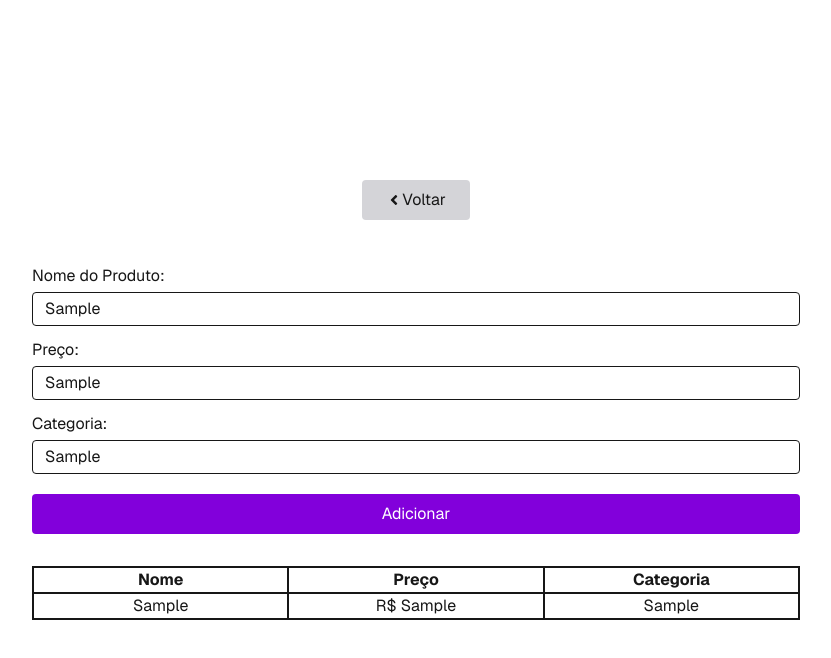
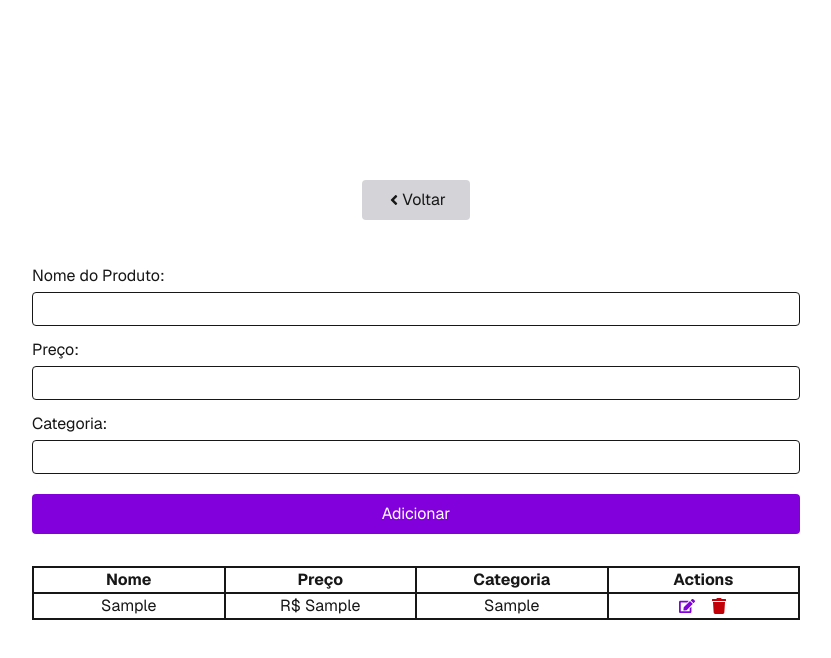
Before and after one commit to leonardohernandesq/cruds, a Next.js app: page /crud2 in a window 1280 px wide. Both pictures are taken after typing "Sample", "Sample", "Sample" into the empty fields and a click on the button "Adicionar". Shown: the top 658 px of the page, without its empty margins (224-1055 px from the left). Built offline with nearby package versions, Linux system fonts and the light colour scheme.

Commit message:
resolve challange 2

```diff
--- a/src/app/crud2/page.tsx
+++ b/src/app/crud2/page.tsx
@@ -1,8 +1,8 @@
 'use client'
 
 import { useRouter } from 'next/navigation'
-import React, { FormEvent, useState } from 'react'
-import { FaAngleLeft } from 'react-icons/fa';
+import React, { FormEvent, useReducer, useState } from 'react'
+import { FaAngleLeft, FaEdit, FaTrash } from 'react-icons/fa';
 
 const Crud2 = () => {
 
@@ -12,9 +12,8 @@ const Crud2 = () => {
     - Objetivo: Aprender a utilizar useReducer para gerenciar estado complexo com ações.
     - Desafio: Definir e organizar bem os tipos de ação no reducer (ADD, EDIT, DELETE).
     - Ferramenta: useReducer
+  */
 
-
- */
   interface IProduct {
     id?: number;
     name: string;
@@ -22,43 +21,59 @@ const Crud2 = () => {
     category: string;
   }
 
+  type Action =
+    | { type: 'ADD_PRODUCT'; payload: IProduct }
+    | { type: 'DELETE_PRODUCT'; payload: number }
+    | { type: 'EDIT_PRODUCT'; payload: IProduct };
+
+  const reducer = (state: IProduct[], action: Action): IProduct[] => {
+    switch (action.type) {
+      case 'ADD_PRODUCT':
+        return [...state, { ...action.payload, id: Date.now() }];
+      case 'DELETE_PRODUCT':
+        return state.filter(p => p.id !== action.payload)
+      case 'EDIT_PRODUCT':
+        return state.map((product) => product.id === action.payload.id ? action.payload : product);
+      default:
+        return state;
+    }
+  }
+
   const router = useRouter();
+  const [form, setForm] = useState<IProduct>({ id: undefined, name: '', price: '', category: '' })
+  const [products, dispatch] = useReducer(reducer, []);
 
-  const [products, setProducts] = useState<Array<IProduct>>([]);
-  const [form, setform] = useState<IProduct>({id: undefined, name: '', price: '', category: ''})
 
   const handleSubmit = (e: FormEvent<HTMLFormElement>) => {
     e.preventDefault();
 
-    let id: number;
+    if (form.id) {
+      dispatch({ type: 'EDIT_PRODUCT', payload: form });
+    } else {
+      dispatch({ type: 'ADD_PRODUCT', payload: form });
+    }
 
-    do {
-      id = Math.floor(Math.random() * 99999) + 1;
-    } while (products.some(item => item.id === id));
-
-    if(id){
-      setProducts(prev => [...prev, { ...form, id }]);
-    }
+    setForm({ name: '', price: '', category: '' });
   }
 
   return (
     <div className="font-sans grid grid-rows-[20px_1fr_20px] items-center justify-items-center min-h-screen p-8 pb-20 gap-16 sm:p-20">
       <main className="flex flex-col gap-[32px] row-start-2 items-center max-w-3xl w-full">
-          <button className='flex items-center bg-zinc-300 py-2 px-6 rounded-sm' onClick={() => router.back()}> <FaAngleLeft/> Voltar</button>
+        <button className='flex items-center bg-zinc-300 py-2 px-6 rounded-sm' onClick={() => router.back()}> <FaAngleLeft /> Voltar</button>
 
         <form className='w-full' onSubmit={handleSubmit}>
           <div className='flex flex-col gap-1 my-3'>
             <label htmlFor="name">Nome do Produto: </label>
-              <input name='name' className='border rounded-sm py-1 px-3' type="text" value={form.name} onChange={(e) => setform(prev => ({...prev, name: e.target.value}))} />
+            <input name='name' className='border rounded-sm py-1 px-3' type="text" value={form.name} onChange={(e) => setForm(prev => ({ ...prev, name: e.target.value }))} />
           </div>
           <div className='flex flex-col gap-1 my-3'>
             <label htmlFor="price">Preço: </label>
-              <input name='price' className='border rounded-sm py-1 px-3' type="text" value={form.price} onChange={(e) => setform(prev => ({...prev, price: e.target.value}))} />
+            <input name='price' className='border rounded-sm py-1 px-3' type="text" value={form.price} onChange={(e) => setForm(prev => ({ ...prev, price: e.target.value }))} />
           </div>
 
           <div className='flex flex-col gap-1 my-3'>
             <label htmlFor="category">Categoria: </label>
-              <input name='category' className='border rounded-sm py-1 px-3' type="text" value={form.category} onChange={(e) => setform(prev => ({...prev, category: e.target.value}))} />
+            <input name='category' className='border rounded-sm py-1 px-3' type="text" value={form.category} onChange={(e) => setForm(prev => ({ ...prev, category: e.target.value }))} />
           </div>
 
           <button className='w-full bg-purple-700 text-white p-2 rounded-sm mt-2'>
@@ -71,6 +86,7 @@ const Crud2 = () => {
             <strong className='border w-full flex justify-center'>Nome</strong>
             <strong className='border w-full flex justify-center'>Preço</strong>
             <strong className='border w-full flex justify-center'>Categoria</strong>
+            <strong className='border w-full flex justify-center'>Actions</strong>
           </div>
           {
             products.map((product) => (
@@ -78,6 +94,10 @@ const Crud2 = () => {
                 <div className='border flex w-full justify-center'>{product.name}</div>
                 <div className='border flex w-full justify-center'>R$ {product.price}</div>
                 <div className='border flex w-full justify-center'>{product.category}</div>
+                <div className='border flex w-full justify-center gap-4'>
+                  <button onClick={() => setForm(product)}><FaEdit className='text-purple-700 cursor-pointer' /></button>
+                  <button onClick={() => dispatch({ type: 'DELETE_PRODUCT', payload: product.id! })}><FaTrash className='text-red-700 cursor-pointer' /></button>
+                </div>
               </div>
             ))
           }
```
Lines whose indentation alone changed are shown as unchanged.
